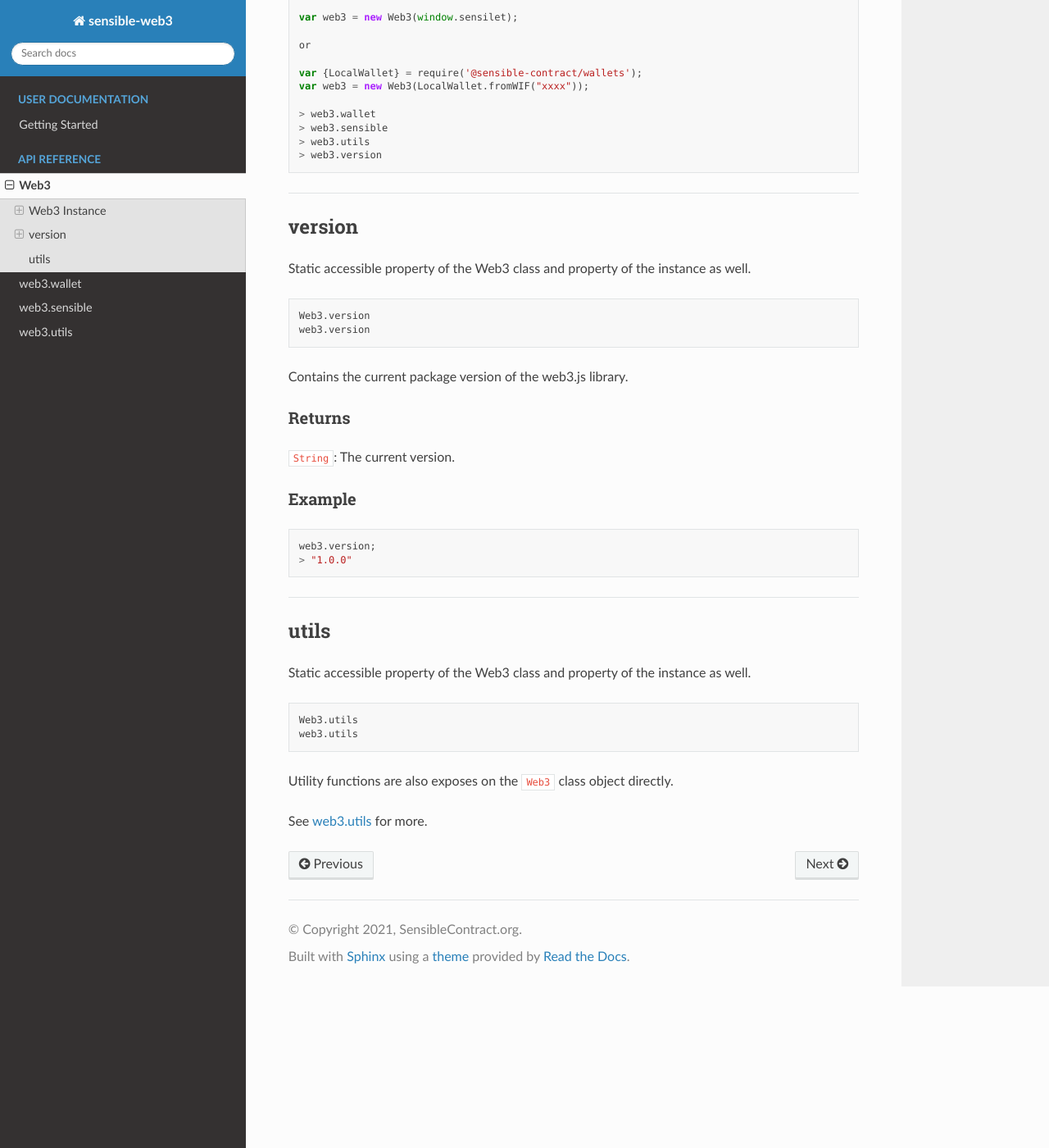
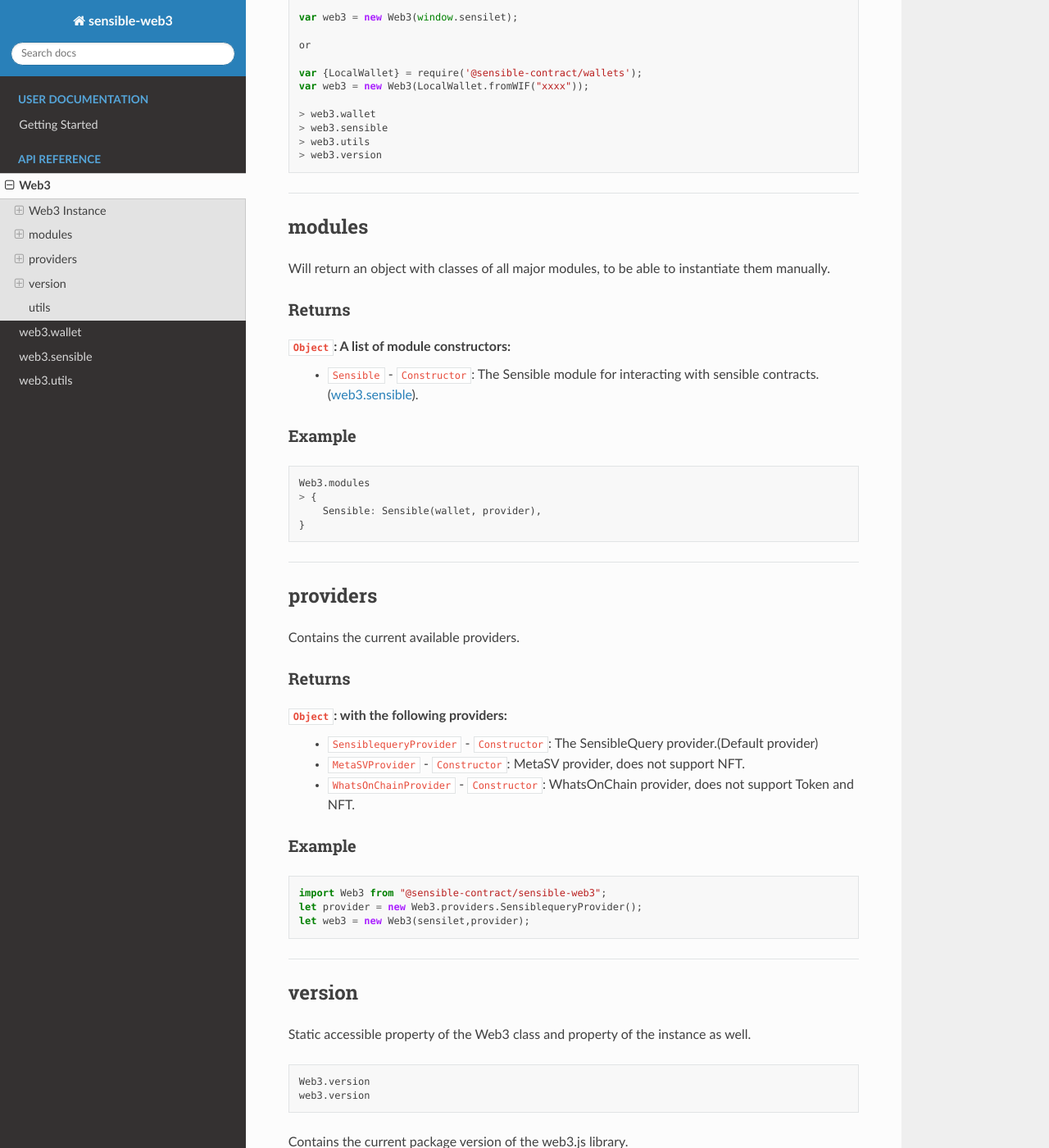
Before and after one commit to sensible-contract/sensible-web3, a Sphinx documentation site: the page built from docs/source/web3.rst, in a window 1280 px wide and 1400 px high, scrolled down 776 px. Shown: the whole window at 82% size. Built offline with Sphinx 7.4.7 and the Read the Docs theme 2.0.0, drawn with Linux system fonts in a browser that asks for light colours.

Commit message:
Update docs.

```diff
--- a/docs/source/web3.rst
+++ b/docs/source/web3.rst
@@ -53,6 +53,57 @@ Example
 
 ------------------------------------------------------------------------------
 
+modules
+============
+
+Will return an object with classes of all major modules, to be able to instantiate them manually.
+
+-------
+Returns
+-------
+
+``Object``: A list of module constructors:
+     - ``Sensible`` - ``Constructor``: The Sensible module for interacting with sensible contracts.  (:ref:`web3.sensible <sensible>`).
+
+-------
+Example
+-------
+
+.. code-block:: javascript
+
+    Web3.modules
+    > {
+        Sensible: Sensible(wallet, provider),
+    }
+
+------------------------------------------------------------------------------
+
+providers
+============
+
+Contains the current available providers.
+
+-------
+Returns
+-------
+
+``Object``: with the following providers:
+    - ``SensiblequeryProvider`` - ``Constructor``: The SensibleQuery provider.(Default provider)
+    - ``MetaSVProvider`` - ``Constructor``: MetaSV provider, does not support NFT.
+    - ``WhatsOnChainProvider`` - ``Constructor``: WhatsOnChain provider, does not support Token and NFT.
+
+-------
+Example
+-------
+
+.. code-block:: javascript
+
+    import Web3 from "@sensible-contract/sensible-web3";
+    let provider = new Web3.providers.SensiblequeryProvider();
+    let web3 = new Web3(sensilet,provider);
+
+------------------------------------------------------------------------------
+
 version
 ============
 
```
Also changed, not shown: 1 other file.
